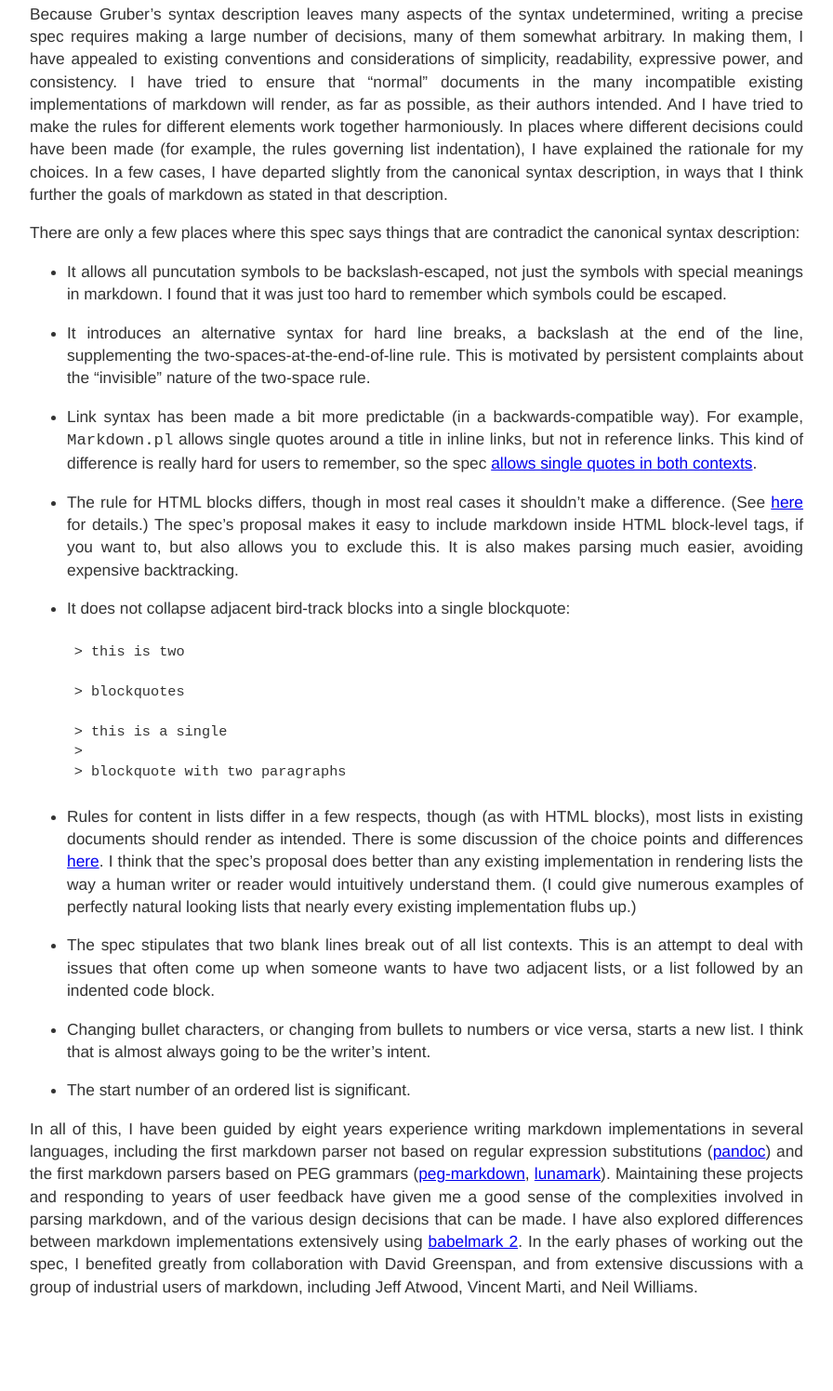
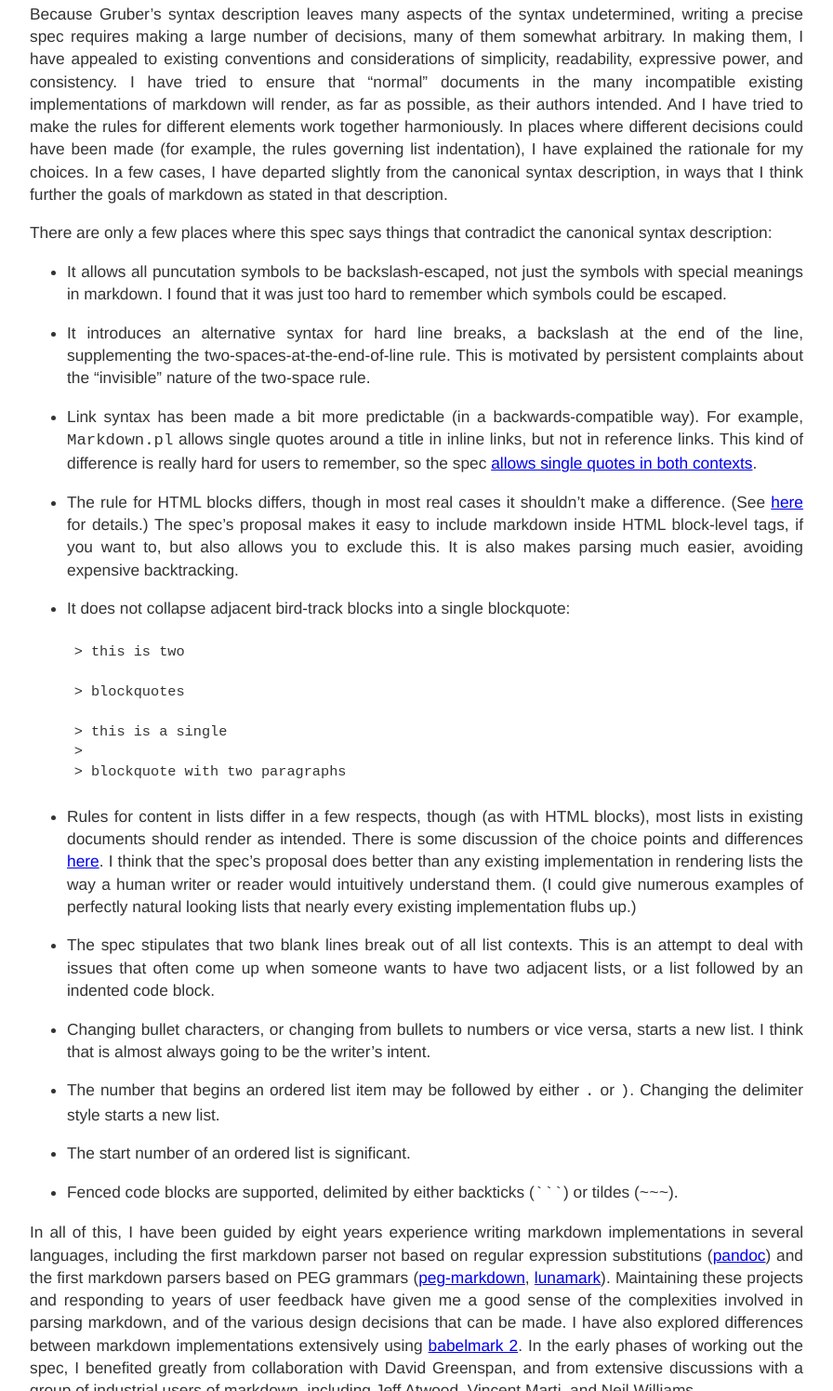
Before and after one commit to commonmark/commonmark-spec, a plain HTML site: page index.html in a window 1280 px wide. Shown: the part 508-2004 px from the top of the page at 93% size, without its empty margins (192-1088 px from the left). Before the commit the page ends 1921 px from the top, so only its background shows below. Drawn offline with Linux system fonts and the light colour scheme.

Commit message:
Updated narrative to include fenced blocks and 1) list markers.

````diff
--- a/index.html
+++ b/index.html
@@ -72,7 +72,7 @@ a.footnoteRef > sup {
 <p><a href="http://jgm.github.io/stmd/spec.html">The spec</a> contains over 400 embedded examples which serve as conformance tests. (The source contains a perl script that will run the tests against any markdown program.)</p>
 <p>The spec is written from the point of view of the human writer, not the computer reader. It is not an algorithm—an English translation of a computer program—but a declarative description of what counts as a block quote, a code block, and each of the other structural elements that can make up a markdown document. For the most part, the spec limits itself to the basic elements described in John Gruber’s <a href="http://daringfireball.net/projects/markdown/syntax">canonical syntax description</a>, eschewing extensions like footnotes and definition lists. It is important to get the core right before considering such things.</p>
 <p>Because Gruber’s syntax description leaves many aspects of the syntax undetermined, writing a precise spec requires making a large number of decisions, many of them somewhat arbitrary. In making them, I have appealed to existing conventions and considerations of simplicity, readability, expressive power, and consistency. I have tried to ensure that “normal” documents in the many incompatible existing implementations of markdown will render, as far as possible, as their authors intended. And I have tried to make the rules for different elements work together harmoniously. In places where different decisions could have been made (for example, the rules governing list indentation), I have explained the rationale for my choices. In a few cases, I have departed slightly from the canonical syntax description, in ways that I think further the goals of markdown as stated in that description.</p>
-<p>There are only a few places where this spec says things that are contradict the canonical syntax description:</p>
+<p>There are only a few places where this spec says things that contradict the canonical syntax description:</p>
 <ul>
 <li><p>It allows all puncutation symbols to be backslash-escaped, not just the symbols with special meanings in markdown. I found that it was just too hard to remember which symbols could be escaped.</p></li>
 <li><p>It introduces an alternative syntax for hard line breaks, a backslash at the end of the line, supplementing the two-spaces-at-the-end-of-line rule. This is motivated by persistent complaints about the “invisible” nature of the two-space rule.</p></li>
@@ -89,7 +89,9 @@ a.footnoteRef > sup {
 <li><p>Rules for content in lists differ in a few respects, though (as with HTML blocks), most lists in existing documents should render as intended. There is some discussion of the choice points and differences <a href="http://jgm.github.io/stmd/spec.html#motivation">here</a>. I think that the spec’s proposal does better than any existing implementation in rendering lists the way a human writer or reader would intuitively understand them. (I could give numerous examples of perfectly natural looking lists that nearly every existing implementation flubs up.)</p></li>
 <li><p>The spec stipulates that two blank lines break out of all list contexts. This is an attempt to deal with issues that often come up when someone wants to have two adjacent lists, or a list followed by an indented code block.</p></li>
 <li><p>Changing bullet characters, or changing from bullets to numbers or vice versa, starts a new list. I think that is almost always going to be the writer’s intent.</p></li>
+<li><p>The number that begins an ordered list item may be followed by either <code>.</code> or <code>)</code>. Changing the delimiter style starts a new list.</p></li>
 <li><p>The start number of an ordered list is significant.</p></li>
+<li><p>Fenced code blocks are supported, delimited by either backticks (<code>```</code>) or tildes (<code>~~~</code>).</p></li>
 </ul>
 <p>In all of this, I have been guided by eight years experience writing markdown implementations in several languages, including the first markdown parser not based on regular expression substitutions (<a href="http://github.com/jgm/pandoc">pandoc</a>) and the first markdown parsers based on PEG grammars (<a href="http://github.com/jgm/peg-markdown">peg-markdown</a>, <a href="http://github.com/jgm/lunamark">lunamark</a>). Maintaining these projects and responding to years of user feedback have given me a good sense of the complexities involved in parsing markdown, and of the various design decisions that can be made. I have also explored differences between markdown implementations extensively using <a href="http://johnmacfarlane.net/babelmark2/">babelmark 2</a>. In the early phases of working out the spec, I benefited greatly from collaboration with David Greenspan, and from extensive discussions with a group of industrial users of markdown, including Jeff Atwood, Vincent Marti, and Neil Williams.</p>
 </body>
````
